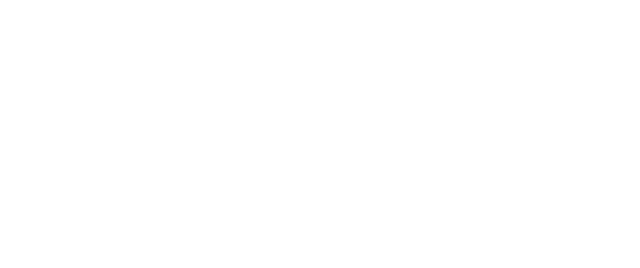
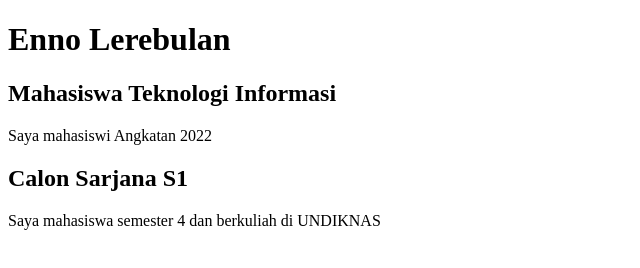
Before and after one commit to Lerebulanenno/pratikum_html, a plain HTML site: page index.html in a window 1280 px wide. Shown: the whole page, without its empty margins (0-640 px from the left). Drawn offline with Linux system fonts and the light colour scheme.

Commit message:
Tag Judul dan Paragraf

```diff
--- a/index.html
+++ b/index.html
@@ -7,6 +7,14 @@
         <title> Pratikum HTML</title>
 </head>
 <body>
+    <h1>Enno Lerebulan</h1>
 
+    <h2>Mahasiswa Teknologi Informasi</h2>
+
+    <p>Saya mahasiswi Angkatan 2022</p>
+
+    <h2>Calon Sarjana S1</h2>
+
+    <p> Saya mahasiswa semester 4 dan berkuliah di UNDIKNAS</p>
 </body>
 </html>
```
